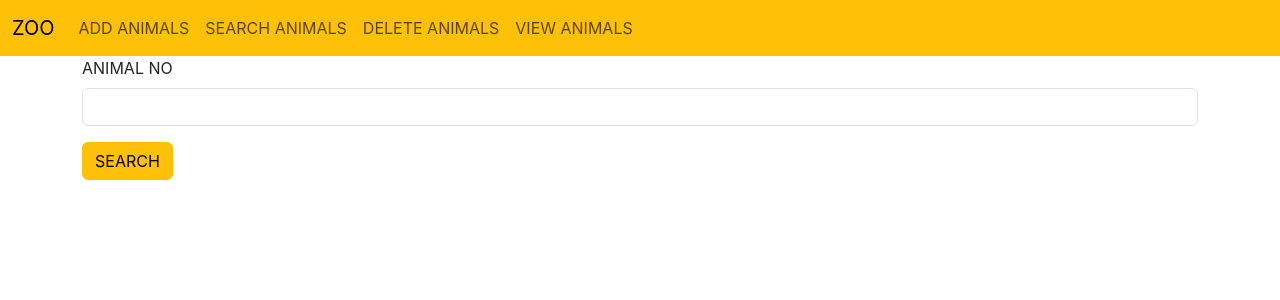
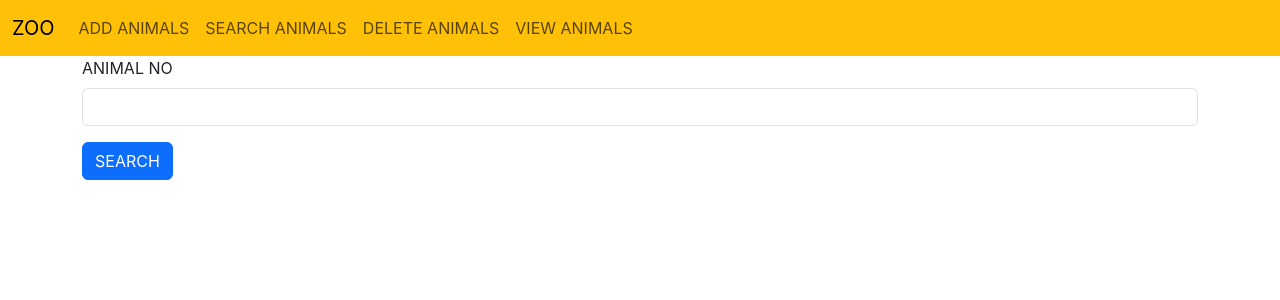
Before and after one commit to safabeegum/ZOO-APP-REACT, a React (Create React App) app: page /search in a window 1280 px wide. Shown: the top 300 px of the page. Built offline with nearby package versions, Linux system fonts and the light colour scheme.

Commit message:
Completed

```diff
--- a/src/components/SearchAnimals.jsx
+++ b/src/components/SearchAnimals.jsx
@@ -14,7 +14,7 @@
                             <input type="text" className="form-control" />
                         </div>
                         <div className="col col-12 col-sm-12 col-md-12 col-lg-12 col-xl-12 col-xxl-12">
-                            <button className="btn btn-warning">SEARCH</button>
+                            <button className="btn btn-primary">SEARCH</button>
                         </div>
                     </div>
                 </div>
```
